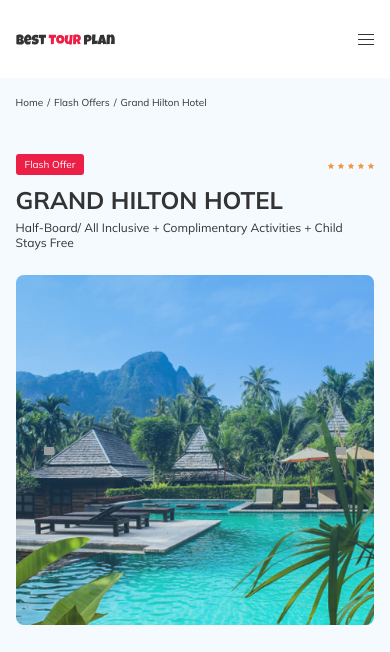
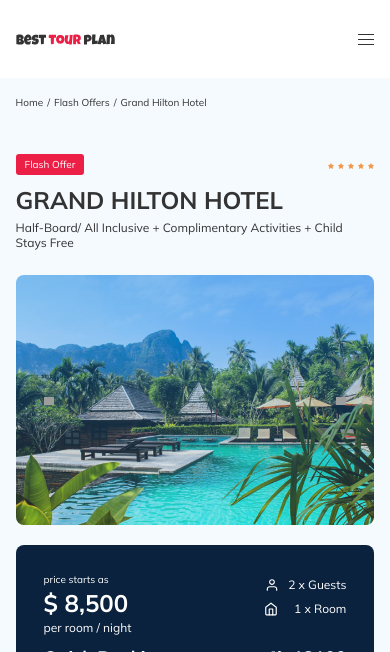
Before and after one commit to LidiyaZzz/tour-plan, a PHP site: page / in a window 390 px wide. Shown: the top 652 px of the page. Run offline with PHP 8.4, Linux system fonts and the light colour scheme; grey boxes are pictures that could not be loaded.

Commit message:
create: all media for hotel-info

```diff
--- a/css/style.css
+++ b/css/style.css
@@ -933,8 +933,21 @@ template {
             order: -1;
     margin-left: 0;
   }
+  .hotel-right {
+    -webkit-box-orient: vertical;
+    -webkit-box-direction: normal;
+        -ms-flex-direction: column;
+            flex-direction: column;
+    min-height: 450px;
+  }
   .slider {
     height: 350px;
+  }
+  .booking {
+    width: 100%;
+  }
+  .map {
+    width: 100%;
   }
 }
 
@@ -942,5 +955,11 @@ template {
   .logo {
     width: 99px;
   }
+  .slider {
+    height: 250px;
+  }
+  .hotel__slider {
+    margin-bottom: 20px;
+  }
 }
 /*# sourceMappingURL=style.css.map */
--- a/sass/_media.sass
+++ b/sass/_media.sass
@@ -85,9 +85,21 @@
       &__offer
         order: -1
         margin-left: 0
+    &-right
+      flex-direction: column
+      min-height: 450px
   .slider
     height: 350px
+  .booking
+    width: 100%
+  .map
+    width: 100%
 
 @media (max-width: 576px)
   .logo
     width: 99px
+  .slider
+    height: 250px
+  .hotel
+    &__slider
+      margin-bottom: 20px
```
Also changed, not shown: 1 other file.
